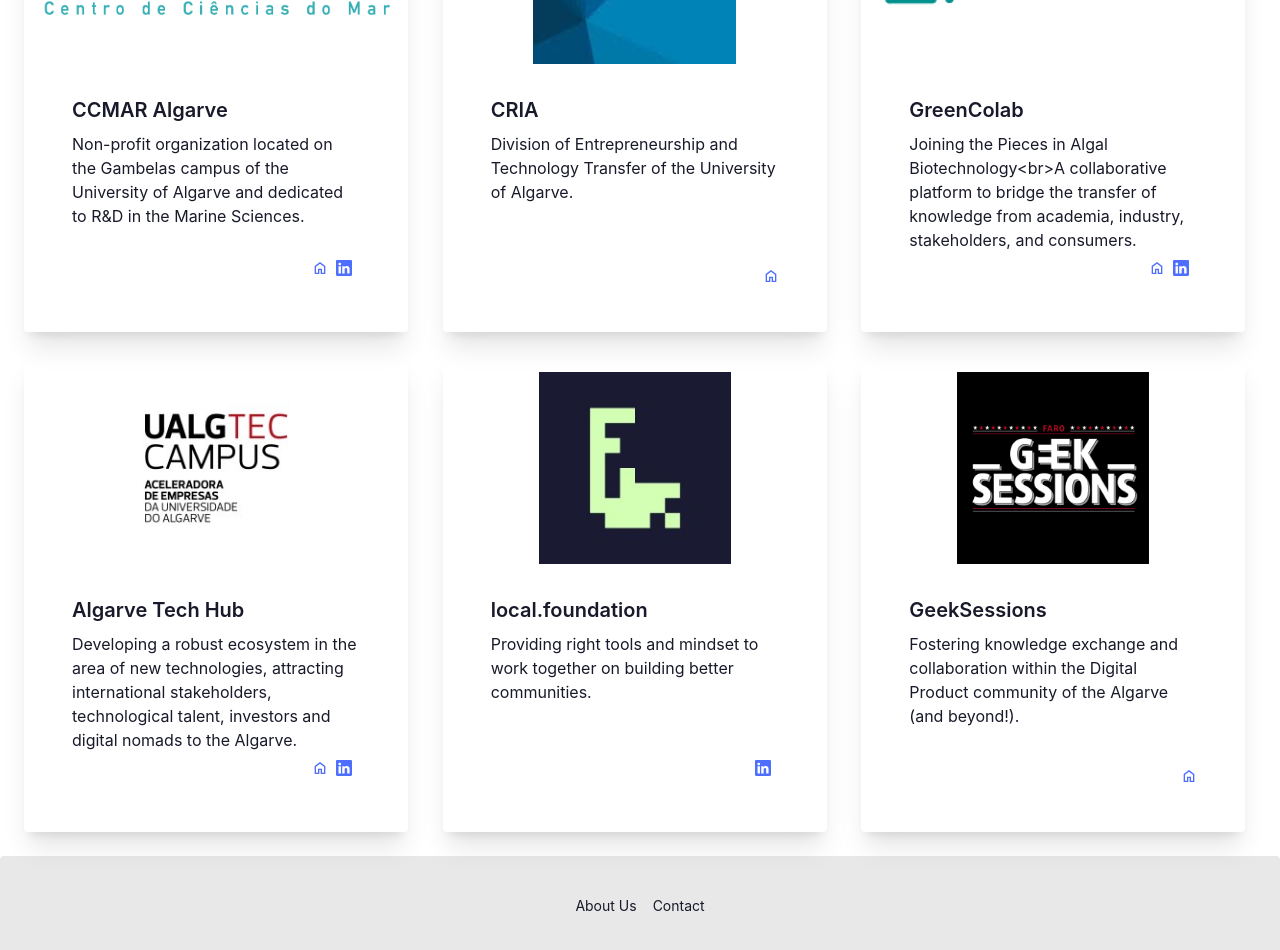
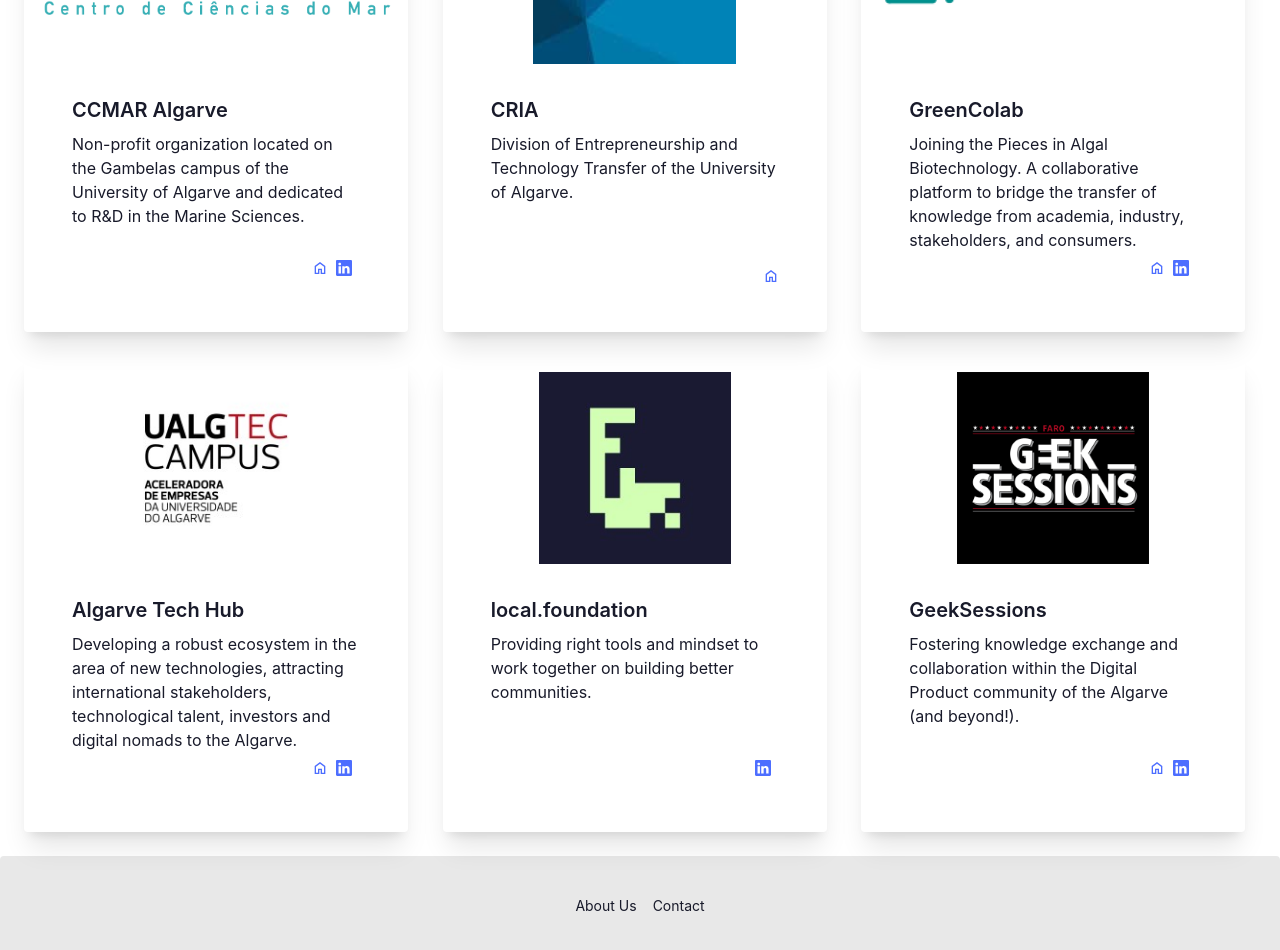
Before and after one commit to Unisergius/bluehack-vuejsproto, a Vue app: page /partners in a window 1280 px wide. Shown: the part 620-1570 px from the top of the page. Built offline with nearby package versions, Linux system fonts and the light colour scheme.

Commit message:
fix partner links

```diff
--- a/src/pages/Partners.vue
+++ b/src/pages/Partners.vue
@@ -52,7 +52,7 @@
                 },
                 {
                     name: 'GreenColab',
-                    description: 'Joining the Pieces in Algal Biotechnology<br>A collaborative platform to bridge the transfer of knowledge from academia, industry, stakeholders, and consumers.',
+                    description: 'Joining the Pieces in Algal Biotechnology. A collaborative platform to bridge the transfer of knowledge from academia, industry, stakeholders, and consumers.',
                     image: greenColabImage,
                     website: 'https://www.greencolab.com/',
                     linkedin: 'https://www.linkedin.com/company/greencolab/'
@@ -74,6 +74,7 @@
                     name: 'GeekSessions',
                     description: 'Fostering knowledge exchange and collaboration within the Digital Product community of the Algarve (and beyond!).',
                     image: geekSessionsImage,
+                    linkedin: 'https://www.linkedin.com/company/geek-sessions-faro/',
                     website: 'https://geeksessions.io/',
                 }
             // Add more partner objects as needed
```
